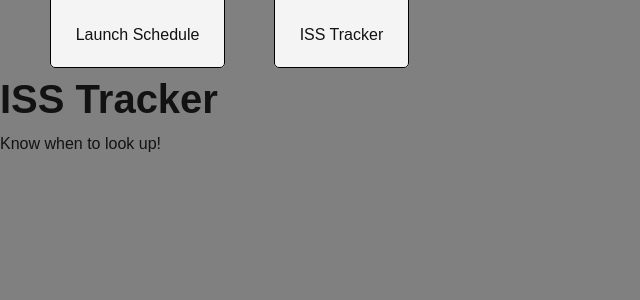
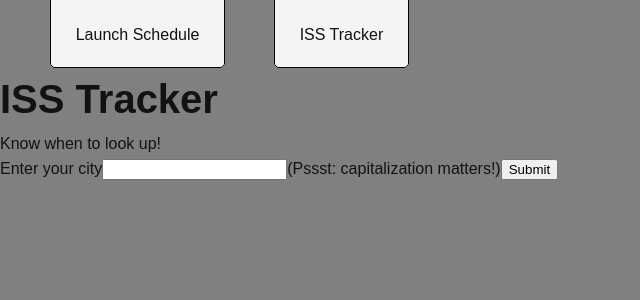
Before and after one commit to MackenzieJoyce/launch-box, a React (Create React App) app: page /iss-tracker in a window 1280 px wide. Shown: the top 300 px of the page, without its empty margins (0-640 px from the left). Built offline with nearby package versions, Linux system fonts and the light colour scheme; no server answers.

Commit message:
Added axios for flyover data. Added axios for geocoding. Now when the user types in a city the lat and lon are set. Next step is to send the lat and lon info to be used in the observer section of the flyover api.

```diff
--- a/src/pages/IssTracker.js
+++ b/src/pages/IssTracker.js
@@ -1,8 +1,79 @@
+import axios from "axios";
+import { useEffect, useState } from "react";
+
 export default function IssTracker() {
+    const [issData, setIssData] = useState([]);
+    const [currentLocation, setCurrentLocation] = useState();
+    const [lat, setLat] = useState();
+    const [long, setLong] = useState();
+
+    // Get ISS data
+    // const getApiData = () => {
+    //     axios
+    //         .get("https://tle.ivanstanojevic.me/api/tle/25544/propagate")
+    //         .then((response) => {
+    //             console.log(response.data);
+    //             setIssData(response.data);
+    //         })
+    //         .catch((err) => {
+    //             console.error(err);
+    //         });
+    // };
+
+    // Get ISS flyover data
+    const getApiData = async () => {
+        axios
+            .get("https://tle.ivanstanojevic.me/api/tle/25544/flyover")
+            .then((response) => {
+                // console.log(response.data);
+                setIssData(response.data);
+            })
+            .catch((err) => {
+                console.error(err);
+            });
+    };
+
+    useEffect(() => {
+        getApiData();
+    }, []);
+
+    // Get form input value
+    const cityHandler = (e) => {
+        setCurrentLocation(e.target.value);
+    };
+
+    // Get lat and long from city name
+    const handleCitySubmit = (e) => {
+        e.preventDefault();
+        axios
+            .get(`http://api.openweathermap.org/geo/1.0/direct?q=${currentLocation}&limit=5&appid=607d41f5499e033c1a0dfe791c7b54e4`)
+            .then((response) => {
+                // console.log(response.data);
+                setLat(response.data[0].lat);
+                setLong(response.data[0].lon);
+            })
+            .catch((err) => {
+                console.error(err);
+            });
+    };
+
     return (
         <>
             <h1>ISS Tracker</h1>
             <p>Know when to look up!</p>
+            <form onSubmit={handleCitySubmit}>
+                <label>Enter your city</label>
+                <input type="text" onChange={cityHandler} />
+                <span>(Pssst: capitalization matters!)</span>
+                <button type="submit">Submit</button>
+            </form>
+
+            {issData ? (
+                <div>
+                    {/* <p>Longitude: {issData.geodetic.longitude}</p>
+                    <p>Latitude: {issData.geodetic.latitude}</p> */}
+                </div>
+            ) : null}
         </>
     );
 }
```
